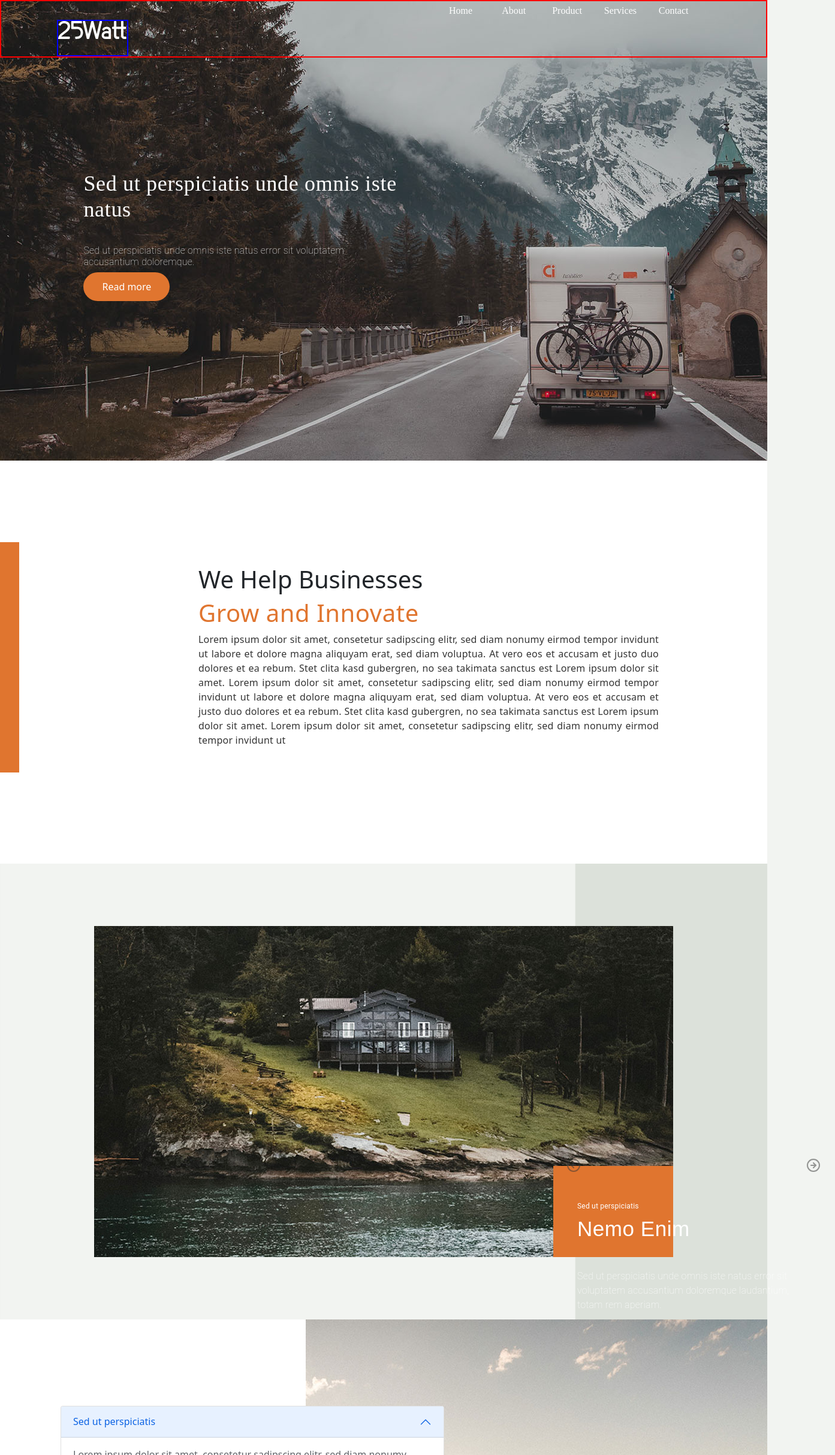
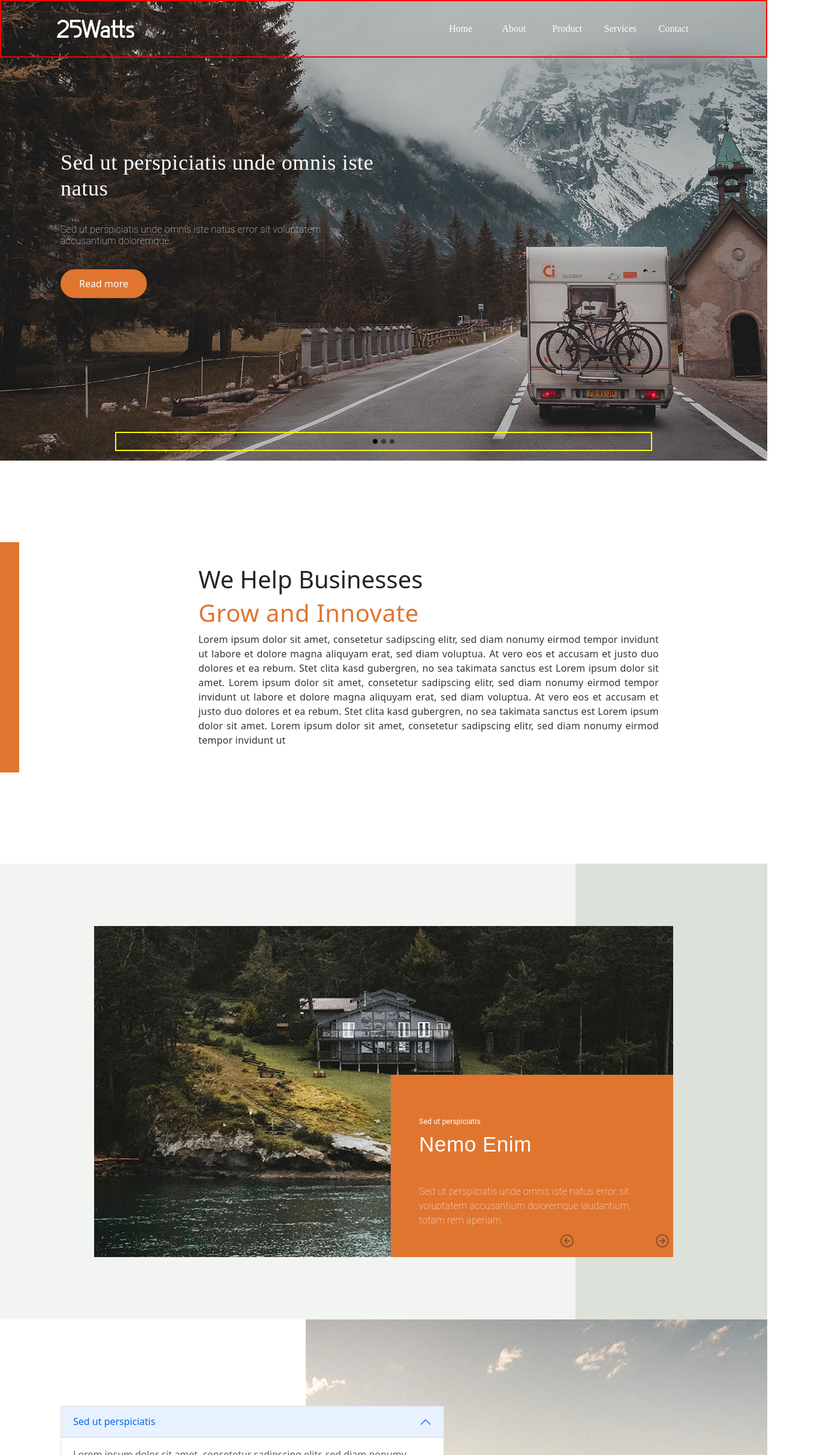
Before and after one commit to JoanFuentes1981/Pin2021Final, a React (Create React App) app: page / in a window 1280 px wide. Shown: the top 2426 px of the page at 60% size, 1393 px wide, since content can reach past the window. Built offline with nearby package versions, Linux system fonts and the light colour scheme.

Commit message:
actualizacion seccion 1

```diff
--- a/src/App.css
+++ b/src/App.css
@@ -78,9 +78,8 @@ body {
   background-repeat: no-repeat;
   margin-left: 7.3%;
   margin-top: auto;
-  width: 9.3%;
+  width: 11%;
   height: 66%;
-  border: 2px solid blue;
 }
 
 .menu {
@@ -90,7 +89,7 @@ body {
   -ms-flex-wrap: wrap;
       flex-wrap: wrap;
   width: 42.68rem;
-  height: 12.5%;
+  height: 100%;
   margin-right: 110px;
   -webkit-box-pack: end;
       -ms-flex-pack: end;
@@ -114,20 +113,8 @@ body {
   cursor: pointer;
 }
 
-.carrusel {
-  width: 30%;
-  height: 30%;
-  display: -webkit-box;
-  display: -ms-flexbox;
-  display: flex;
-}
-
 .ubicacion {
-  top: 15%;
-  bottom: 30%;
-  left: 10%;
-  width: auto;
-  height: auto;
+  height: 42rem;
 }
 
 .titulos {
@@ -164,10 +151,15 @@ body {
   color: #FFFFFF;
   border-radius: 25px;
   border-style: none;
+  margin-top: 30px;
 }
 
 .redondeo {
   border-radius: 50%;
+}
+
+.carousel-indicators {
+  border: 2px solid yellow;
 }
 
 /*            SECCION DOS               */
@@ -222,8 +214,11 @@ body {
 
 .flechas {
   position: absolute;
-  width: 29.4rem;
+  width: 11.7rem;
   margin-right: 1rem;
+  height: 3rem;
+  top: 16rem;
+  left: 60%;
 }
 
 .texto-caja1 {
@@ -288,26 +283,19 @@ body {
 .flecha-izquierda {
   background-image: url(./img/left.svg);
   background-repeat: no-repeat;
-  width: 25px;
-  height: 25px;
+  width: 2rem;
+  height: 1.5rem;
 }
 
 .flecha-derecha {
   background-image: url(./img/rigth.svg);
   background-repeat: no-repeat;
-  width: 25px;
-  height: 25px;
+  width: 2rem;
+  height: 1.5rem;
 }
 
-.container--flex {
-  display: -webkit-box;
-  display: -ms-flexbox;
-  display: flex;
-  -ms-flex-wrap: wrap;
-      flex-wrap: wrap;
-  -webkit-box-pack: justify;
-      -ms-flex-pack: justify;
-          justify-content: space-between;
+.carousel-control-prev {
+  border: 1px solid red;
 }
 
 /*            SECCION CUATRO            */
@@ -416,20 +404,4 @@ body {
   width: 200px;
   height: 25px;
 }
-
-@media (min-width: 400px) {
-  body {
-    width: auto;
-  }
-  .caja {
-    width: 12.5rem;
-    height: 9.5rem;
-  }
-}
-
-@media (max-width: 1200px) {
-  body {
-    width: auto;
-  }
-}
 /*# sourceMappingURL=App.css.map */
--- a/src/App.scss
+++ b/src/App.scss
@@ -67,16 +67,15 @@ body {
   background-repeat: no-repeat;
   margin-left: 7.3%;
   margin-top: auto;
-  width: 9.3%;
+  width: 11%;
   height: 66%;
-  border: 2px solid blue;
 }
 
 .menu{
   display: flex;
   flex-wrap: wrap;
   width: 42.68rem;
-  height: 12.5%;
+  height: 100%;
   margin-right: 110px;
   justify-content: flex-end;
   align-content: space-around;
@@ -95,18 +94,10 @@ body {
   cursor: pointer;
 }
 
-.carrusel{
-  width: 30%;
-  height: 30%;
-  display: flex;
-}
-
 .ubicacion{
-  top: 15%;
-  bottom: 30%;
-  left: 10%;
-  width: auto;
-  height: auto;
+  // width: 100%;
+  height: 42rem;
+  // border: 2px solid rgb(212, 18, 230);
 }
 
 .titulos{
@@ -143,10 +134,15 @@ body {
   color: #FFFFFF;
   border-radius: 25px;
   border-style: none;
+  margin-top: 30px;
 }
 
 .redondeo{
   border-radius: 50%;
+}
+
+.carousel-indicators{
+  border: 2px solid yellow;
 }
 /*            SECCION DOS               */
 .segunda-parte{
@@ -194,13 +190,13 @@ body {
 }
 
 .flechas{
+
   position: absolute;
-  width: 29.4rem;
-  // height: 3rem;
+  width: 11.7rem;
   margin-right: 1rem;
-  // display: flex;
-  // justify-content: space-around;
-  // border: 2px solid blue;
+  height: 3rem;
+  top: 16rem;
+  left: 60%;
 }
 
 .texto-caja1{
@@ -258,28 +254,26 @@ body {
   align-items: flex-end;
 }
 
-
 .flecha-izquierda{
   background-image: url(./img/left.svg);
   background-repeat: no-repeat;
-  width: 25px;
-  height: 25px;
+  // background-size: 60%;
+  width: 2rem;
+  height: 1.5rem;
 }
 
 .flecha-derecha{
   background-image: url(./img/rigth.svg);
   background-repeat: no-repeat;
-  width: 25px;
-  height: 25px;
+  // background-size: 60%;
+  width: 2rem;
+  height: 1.5rem;
 }
 
-.container--flex{
-  display: flex;
-  flex-wrap: wrap;
-  justify-content: space-between;
+.carousel-control-prev{
+  border: 1px solid red;
+
 }
-
-
 
 /*            SECCION CUATRO            */
 
@@ -390,20 +384,3 @@ body {
   width: 200px;
   height: 25px;
 }
-
-@media (min-width: 400px) {
-  body{
-    width: auto;
-  }
-  .caja{
-    width: 12.5rem;
-    height: 9.5rem;
-  }
-}
-
-@media (max-width: 1200px) {
-  body{
-    width: auto;
-  }
-
-}
--- a/src/components/seccion3.js
+++ b/src/components/seccion3.js
@@ -4,7 +4,7 @@ export function Seccion3(){
             <div className="imagentres">
                 <div className="caja">
                     <div className="carrusel">
-                        <div id="carouselExampleFade" className="tamano carousel slide carousel-fade" data-bs-ride="carousel">
+                        <div id="carouselExampleFade" className="carousel slide carousel-fade" data-bs-ride="carousel">
                             <div>
                                 <div className="carousel-item active" data-bs-interval="10000">
                                     <h4 className="texto-caja1">Sed ut perspiciatis</h4>
--- a/src/custom.scss
+++ b/src/custom.scss
@@ -1,4 +1,3 @@
-$carousel-indicator-active-bg: #E0752F;
 $carousel-indicator-width: 0.5rem;
 $carousel-indicator-height:0.5rem;
 @import '../node_modules/bootstrap/scss/bootstrap.scss';
```
Also changed, not shown: src/custom.css, 2 other files (tests, documents, lock files or other folders).
